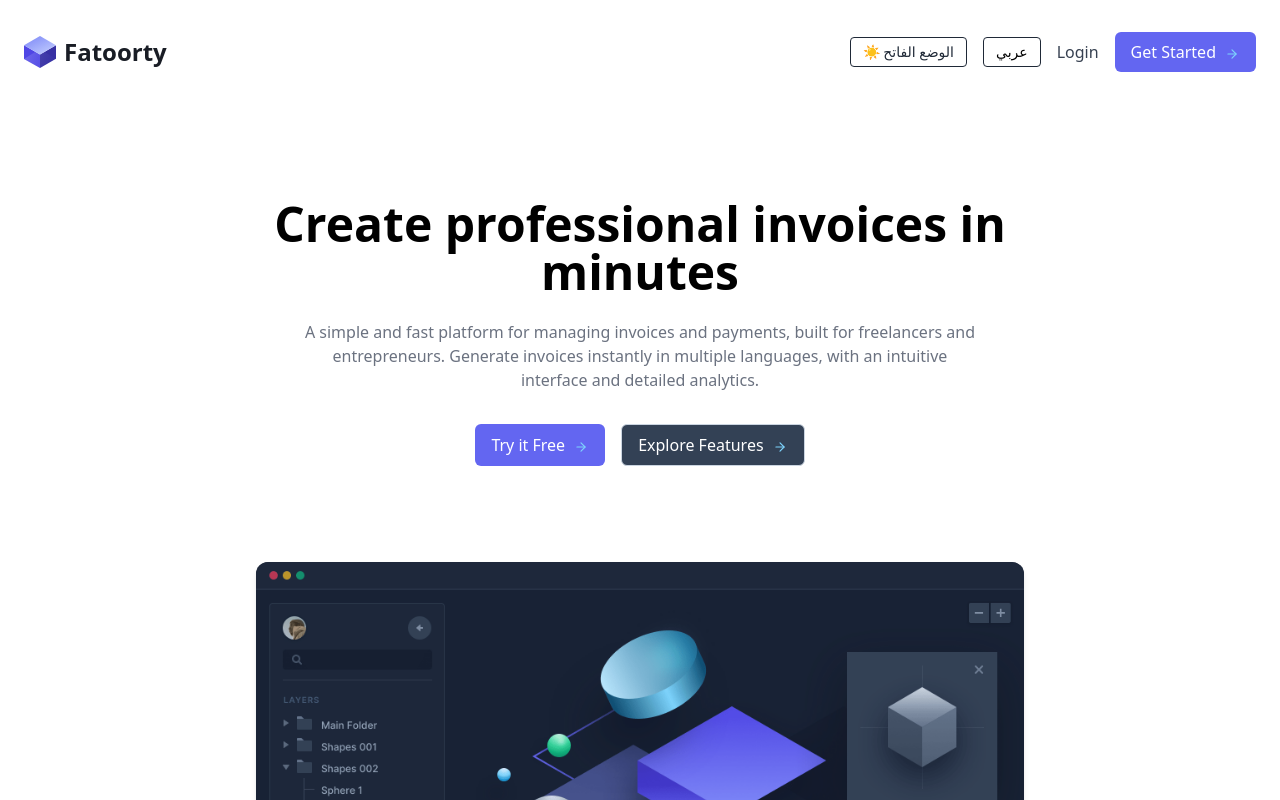
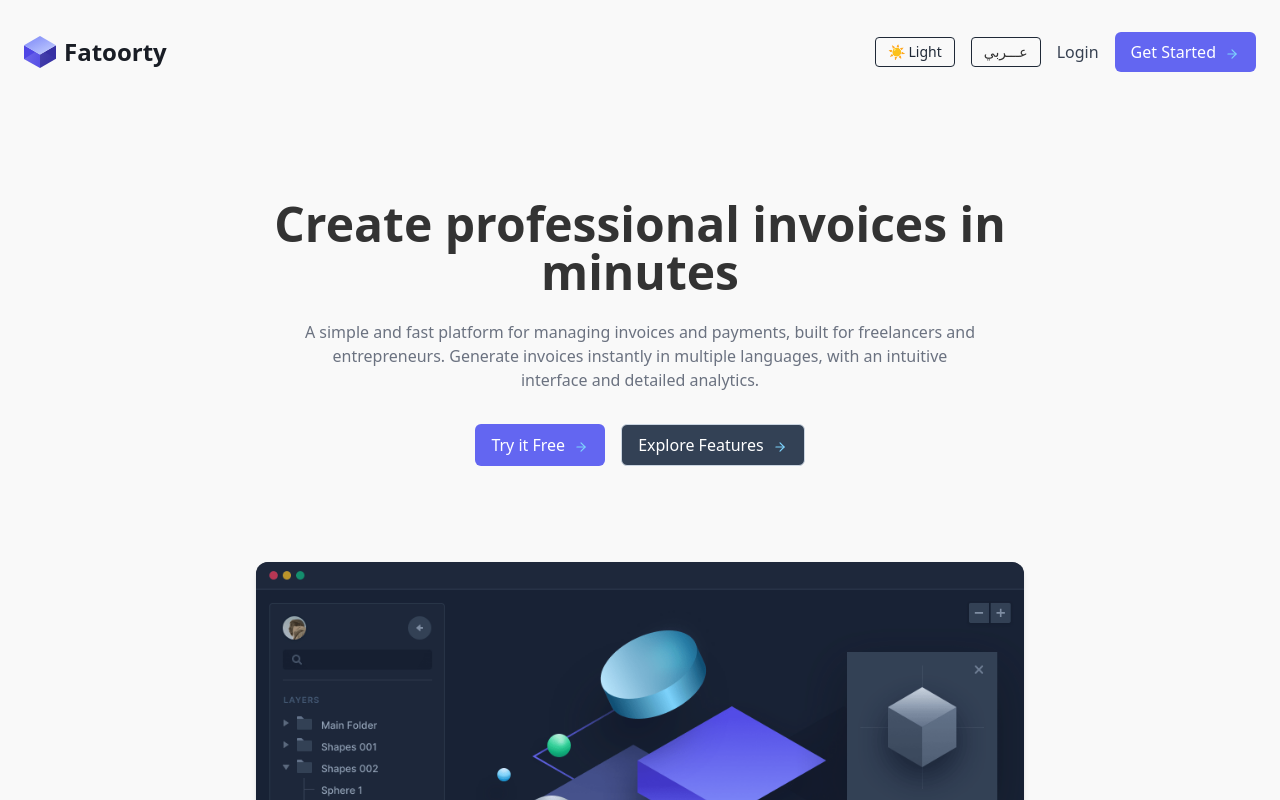
Before and after one commit to hodasalah/invoice, a React (Vite) app: page / in a window 1280 px wide. Shown: the top 800 px of the page. Built offline with nearby package versions, Linux system fonts and the light colour scheme; what tailwindcss-rtl would draw is missing.

Commit message:
del testing code

```diff
--- a/src/App.tsx
+++ b/src/App.tsx
@@ -1,6 +1,6 @@
-import { useEffect } from 'react';
 import { useTranslation } from 'react-i18next';
 import AppRoutes from './routes';
+import { useEffect } from 'react';
 
 function App() {
 	const { i18n } = useTranslation();
@@ -8,8 +8,6 @@ function App() {
 	useEffect(() => {
 		const dir = i18n.language === 'ar' ? 'rtl' : 'ltr';
 		document.documentElement.dir = dir;
-		document.documentElement.className =
-			i18n.language === 'ar' ? 'lang-ar' : 'lang-en';
 	}, [i18n.language]);
 
 	return (
--- a/src/components/landing/Hero.tsx
+++ b/src/components/landing/Hero.tsx
@@ -1,12 +1,12 @@
 import { ArrowRight } from 'lucide-react';
+import { useTranslation } from 'react-i18next';
+import { PrimaryBtn, SecondaryBtn } from '../shared/button';
 import Nav from './Nav';
-import { useTranslation } from 'react-i18next';
 
 // src/components/landing/Hero.tsx
 const Hero = () => {
-	const { i18n,t } = useTranslation();
+	const { i18n, t } = useTranslation();
 	const isArabic = i18n.language === 'ar';
-
 
 	return (
 		<section className='px-6 text-center w-full'>
@@ -19,8 +19,11 @@ const Hero = () => {
 					{t('hero.subtitle')}
 				</p>
 				<div className='flex justify-center gap-4 mb-24'>
-					<button className='flex gap-2 items-center text-white hover:text-gray-300 transition bg-[rgb(99,102,241)] px-4 py-2 rounded-md'>
-						{t('hero.cta_primary')}
+					<PrimaryBtn
+						onClick={() => console.log('btn clicked')}
+						type='button'
+						disabled={false}
+						icon={
 							<ArrowRight
 								className={`${
 									isArabic ? 'rotate-180' : ''
@@ -28,9 +31,16 @@ const Hero = () => {
 								size={16}
 								height={14}
 							/>
-					</button>
-					<button className='flex gap-2 items-center text-white hover:bg-slate-600 transition text-[rgb(203,215,225))] bg-[rgb(51,65,85)] px-4 py-2 rounded-md border-[.5px] border-slate-300'>
-						{t('hero.cta_secondary')}
+						}
+					>
+						{t('hero.cta_primary')}
+					</PrimaryBtn>
+
+					<SecondaryBtn
+						type='button'
+						disabled={false}
+						onClick={() => console.log('secondary btn clicked')}
+						icon={
 							<ArrowRight
 								className={`${
 									isArabic ? 'rotate-180' : ''
@@ -38,7 +48,10 @@ const Hero = () => {
 								size={16}
 								height={14}
 							/>
-					</button>
+						}
+					>
+						{t('hero.cta_secondary')}
+					</SecondaryBtn>
 				</div>
 				<img
 					src='/assets/hero-dashboard.png'
--- a/src/components/landing/Pricing.tsx
+++ b/src/components/landing/Pricing.tsx
@@ -28,7 +28,7 @@ const Pricing = () => {
 							key={idx}
 							className={`border p-6 rounded-lg shadow-sm transition ${
 								idx === 1
-									? 'border-primary dark:bg-gray-300 bg-transparent shadow-[10px_10px_30px_0px_rgba(99,102,241,0.5)]'
+									? 'border-primary dark:bg-slate-100 bg-transparent shadow-[10px_10px_30px_0px_rgba(99,102,241,0.5)]'
 									: 'bg-[rgb(30,41,59)]'
 							}`}
 						>
--- a/src/components/shared/LanguageSwitcher.tsx
+++ b/src/components/shared/LanguageSwitcher.tsx
@@ -7,16 +7,17 @@ const LanguageSwitcher = () => {
 		const newLang = i18n.language === 'ar' ? 'en' : 'ar';
 		i18n.changeLanguage(newLang);
 		document.documentElement.dir = newLang === 'ar' ? 'rtl' : 'ltr';
-		document.documentElement.className =
-			newLang === 'ar' ? 'lang-ar' : 'lang-en';
+
+		document.documentElement.setAttribute('lang',newLang)
+		document.documentElement.setAttribute('dir',newLang==='ar'?'rtl':'ltr')
 	};
-
+const isArabic = i18n.language === 'ar';
 	return (
 		<button
 			onClick={toggleLang}
 			className='dark:text-white dark:hover:text-gray-300 text-sm border px-3 py-1 rounded dark:border-slate-400 border-gray-800 transition duration-300'
 		>
-			{i18n.language === 'ar' ? 'English' : 'عربي'}
+			{i18n.language === 'ar' ? 'English' : 'عـــربي'}
 		</button>
 	);
 };
--- a/src/components/shared/ThemeToggle.tsx
+++ b/src/components/shared/ThemeToggle.tsx
@@ -1,4 +1,5 @@
-import { useEffect, useState } from 'react';
+import { useEffect, useState, useTransition } from 'react';
+import { useTranslation } from 'react-i18next';
 
 const ThemeToggle = () => {
 	const [isDark, setIsDark] = useState(() => {
@@ -20,14 +21,16 @@ const ThemeToggle = () => {
 			localStorage.setItem('theme', 'light');
 		}
 	}, [isDark]);
-
+	const {i18n,t}=useTranslation()
+	const isArabic= i18n.language === 'ar'
 	return (
 		<button
 			onClick={() => setIsDark((prev) => !prev)}
 			className='text-sm border px-3 py-1 rounded transition duration-300
 				text-gray-800 border-gray-800 dark:text-yellow-400 dark:border-yellow-400'
 		>
-			{isDark ? '🌙 الوضع الداكن' : '☀️ الوضع الفاتح'}
+			{isDark ? isArabic?'🌙 الوضع الداكن':'🌙 Dark'
+				: isArabic?'☀️ الوضع الفاتح': '☀️ Light'}
 		</button>
 	);
 };
--- /dev/null
+++ b/src/components/shared/button/index.tsx
@@ -0,0 +1,59 @@
+type PrimaryBtnProps = {
+	children: React.ReactNode;
+	icon?: React.ReactNode;
+	className?: string;
+	onClick?: () => void;
+	disabled: boolean;
+	type?: 'button' | 'submit' | 'reset';
+};
+export const PrimaryBtn = ({
+	children,
+	className,
+	onClick,
+	type = 'button',
+	disabled = false,
+	icon,
+}: PrimaryBtnProps) => {
+	return (
+		<button
+			type={type}
+			onClick={onClick}
+			disabled={disabled}
+			className={` ${
+				icon && 'gap-2 flex  items-center'
+			} text-white hover:text-gray-300 transition bg-[rgb(99,102,241)] px-4 py-2 rounded-md ${
+				className || ''
+			}`}
+		>
+			{children}
+			{icon}
+		</button>
+	);
+};
+export const PrimaryOutlineBtn = () => {
+	return <div>index</div>;
+};
+export const SecondaryBtn = ({
+	children,
+	className,
+	onClick,
+	type = 'button',
+	disabled = false,
+	icon,
+}: PrimaryBtnProps) => {
+	return (
+		<button
+			type={type}
+			onClick={onClick}
+			disabled={disabled}
+			className={` ${
+				icon && 'gap-2 flex  items-center'
+			} text-white hover:bg-slate-600 transition text-[rgb(203,215,225))] bg-[rgb(51,65,85)] px-4 py-2 rounded-md border-[.5px] border-slate-300 ${
+				className || ''
+			}`}
+		>
+			{children}
+			{icon}
+		</button>
+	);
+};
--- a/src/index.css
+++ b/src/index.css
@@ -14,7 +14,8 @@ html[dir='rtl'] body {
   background-color: rgb(15, 23, 42);
   color: #f9f9f9;
 }
-.light body {
+
+body {
   background-color: #f9f9f9;
   color: #333;
 }
--- a/src/pages/Landing.tsx
+++ b/src/pages/Landing.tsx
@@ -9,7 +9,7 @@ import {
 
 const Landing = () => {
 	return (
-		<main className=''>
+		<main >
 			<Hero />
 			<Features />
 			<WhyUs />
```
Lines whose indentation alone changed are shown as unchanged.
